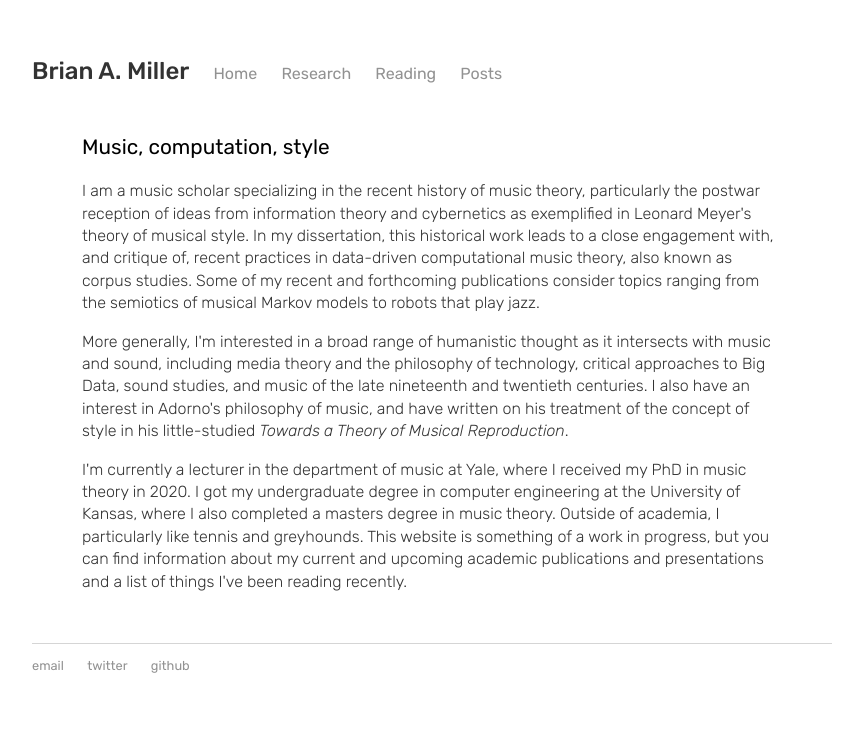
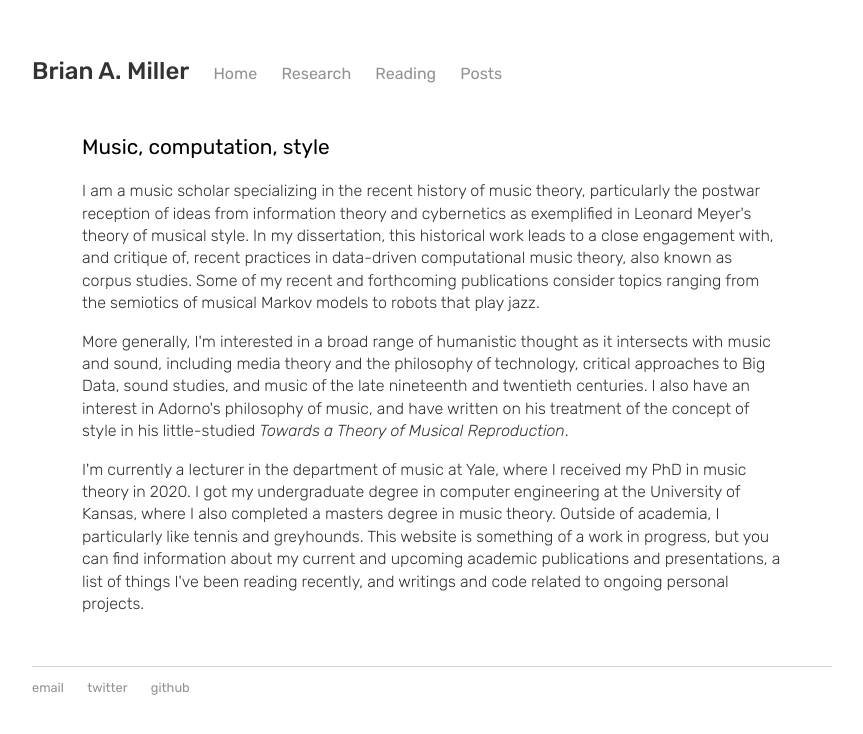
Before and after one commit to bmill42/bmill42.github.io, a Jekyll site: the page built from index.html, in a window 1280 px wide. Shown: the top 734 px of the page, without its empty margins (168-1031 px from the left). Built offline with Jekyll 4.4.1, drawn with Linux system fonts in a browser that asks for light colours.

Commit message:
readings update

```diff
--- a/index.html
+++ b/index.html
@@ -11,5 +11,5 @@ title: Brian A. Miller
 
 			<p>More generally, I'm interested in a broad range of humanistic thought as it intersects with music and sound, including media theory and the philosophy of technology, critical approaches to Big Data, sound studies, and music of the late nineteenth and twentieth centuries. I also have an interest in Adorno's philosophy of music, and have written on his treatment of the concept of style in his little-studied <i>Towards a Theory of Musical Reproduction</i>.</p>
 
-			<p>I'm currently a lecturer in the department of music at Yale, where I received my PhD in music theory in 2020. I got my undergraduate degree in computer engineering at the University of Kansas, where I also completed a masters degree in music theory. Outside of academia, I particularly like tennis and greyhounds. This website is something of a work in progress, but you can find information about my current and upcoming academic publications and presentations and a list of things I've been reading recently.</p>
+			<p>I'm currently a lecturer in the department of music at Yale, where I received my PhD in music theory in 2020. I got my undergraduate degree in computer engineering at the University of Kansas, where I also completed a masters degree in music theory. Outside of academia, I particularly like tennis and greyhounds. This website is something of a work in progress, but you can find information about my current and upcoming academic publications and presentations, a list of things I've been reading recently, and writings and code related to ongoing personal projects.</p>
 		</div>
```
Also changed, not shown: reading/index.md (+3 -0 lines).
